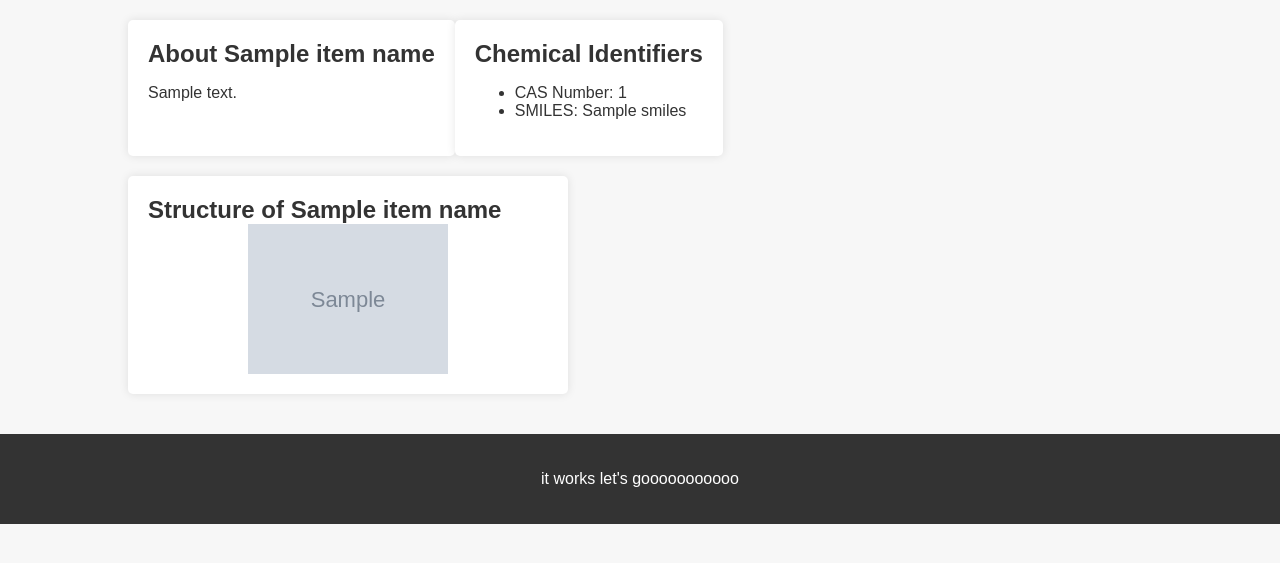
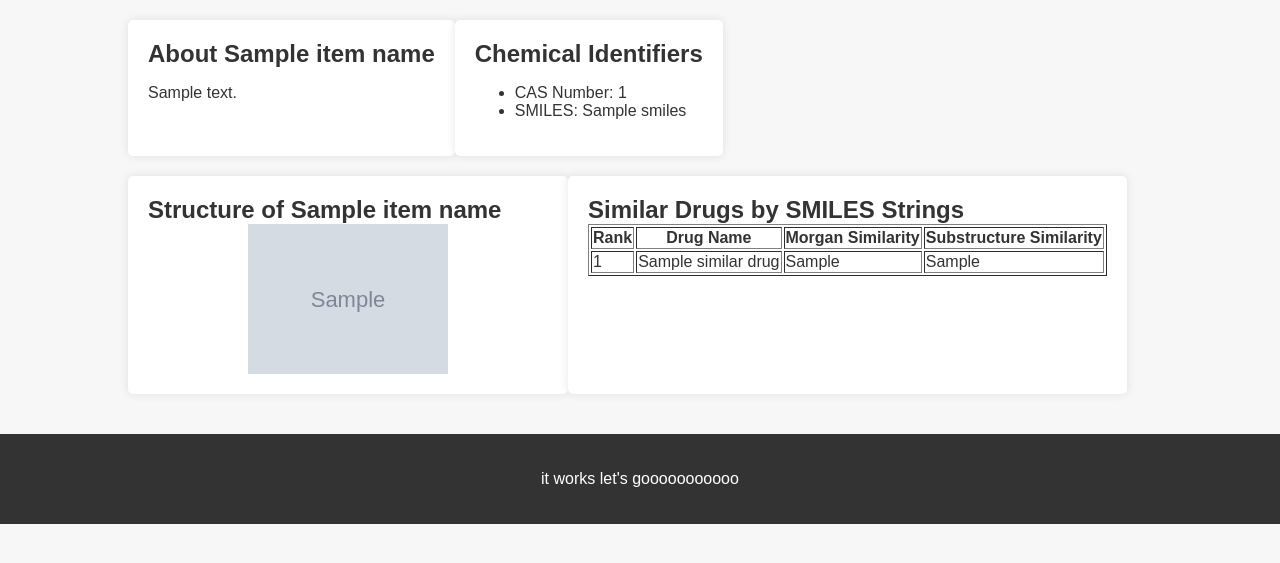
Before and after one commit to chan327/NEW_BiocomputingProject, a Flask app: template templates/results.html in a window 1280 px wide. Shown: the part 127-690 px from the top of the page. Run offline with Flask 3, Linux system fonts and the light colour scheme; the template is opened without the code that fills it: most values are stand-ins (such as "Sample title", 1, 10 or a date in 2020); grey boxes marked "Sample" are stand-in pictures; parts of the project's set-up code (start-up, migrations or seed data) failed here and were passed over.

Commit message:
SMILES similarity comparison completed yay! Takes 30 years to load tho

```diff
--- a/app.py
+++ b/app.py
@@ -1,6 +1,6 @@
 from flask import Flask, request, jsonify, render_template, url_for
-from rdkit import Chem
-from rdkit.Chem import Draw
+from rdkit import Chem, DataStructs
+from rdkit.Chem import AllChem, Draw
 from io import BytesIO
 import os
 
@@ -67,6 +67,115 @@ def generate_molecule_image(smiles_code):
     img_bytes.seek(0)
     return img_bytes
 
+# Function to compare two smiles strings
+def two_smiles(smiles1, smiles2):
+    """-----------------------------------------------------------------------------------------
+    Compare the SMILES strings for two different drugs. Determine the Tanimoto similarity scores for two types of
+    fingerprints: Morgan fingerprints and substructure fingerprints.
+
+    :param smiles1: string, for the inputted drug of interest
+    :param smiles2: string, for the drug in the comprehensive set that will be compared with the inputted drug
+    :return: sims, dictionary containing two key-value pairs (tanimoto_morgan and tanimoto_sub)
+    -----------------------------------------------------------------------------------------"""
+
+    sims = {}
+    # Load molecules from SMILES strings
+    mol1 = Chem.MolFromSmiles(smiles1)
+    mol2 = Chem.MolFromSmiles(smiles2)
+
+    # Check if both molecules were successfully created
+    if mol1 is None or mol2 is None:
+        # One or both of the SMILES strings can't be parsed, return None
+        return None
+
+    try:
+        # Aromatize molecules
+        mol1 = Chem.Mol(mol1)
+        mol2 = Chem.Mol(mol2)
+        Chem.SanitizeMol(mol1)
+        Chem.SanitizeMol(mol2)
+        Chem.Kekulize(mol1)
+        Chem.Kekulize(mol2)
+
+        # Calculate similarity between Morgan fingerprints, radius of 2
+        morgan1 = AllChem.GetMorganFingerprintAsBitVect(mol1, 2)
+        morgan2 = AllChem.GetMorganFingerprintAsBitVect(mol2, 2)
+
+        tanimoto_morgan = DataStructs.TanimotoSimilarity(morgan1, morgan2)
+
+        # Calculate similarity between Substructure fingerprints
+        substrcture1 = Chem.PatternFingerprint(mol1)
+        substructure2 = Chem.PatternFingerprint(mol2)
+
+        tanimoto_sub = DataStructs.TanimotoSimilarity(substrcture1, substructure2)
+        sims['tanimoto_morgan'] = tanimoto_morgan
+        sims['tanimoto_sub'] = tanimoto_sub
+
+    # Exception handling
+    except Exception as e:
+        print(f"Error occurred: {e}")
+        return None
+
+    return sims
+
+
+# Function to determine SMILES similarity among all drugs in the comprehensive dataset
+def smiles_similarity(input, drug_dict):
+    """-----------------------------------------------------------------------------------------
+    Compile the similarity scores of the inputted drug's SMILES string with that of all other drugs in the dataset
+
+    :param input: string, containing the SMILES string for the drug of interest
+    :param drug_dict: dict, containing information for all drugs
+    :return: similarity_list, list of dictionaries containing the similarity scores for each drug
+    -----------------------------------------------------------------------------------------"""
+    similarity_list = []
+    # Iterate over each drug in the drug data
+    for key, value in drug_dict.items():
+        # Check if the drug contains a SMILES string
+        if isinstance(value, dict) and 'smiles' in value:
+            similarity_dict = {}
+            # Calculate similarity score between input SMILES and drug's SMILES
+            try:
+                similarity_score = two_smiles(input, value['smiles'])
+                # Store similarity score for each drug
+                if similarity_score is not None:
+                    similarity_dict[key] = similarity_score
+                    similarity_list.append(similarity_dict)
+            except Exception as e:
+                # print(f"Error occurred for drug '{key}': {e}")
+                pass
+    return similarity_list
+
+# Function to find the top 10 most similar drugs by SMILES
+def most_similar_drugs(similarity_scores):
+    """-----------------------------------------------------------------------------------------
+    Sort the smiles_smiliarity() function output to return the top 10 most similar drugs to the inputted drug
+
+    :param similarity_scores: list of dictionaries containing the similarity scores for each drug
+    :return: ten_drugs_list: list of 10 dictionaries with information about the most similar drugs
+    -----------------------------------------------------------------------------------------"""
+
+    # Combine the list of dictionaries into a dictionary
+    scores = {key: value for dict in similarity_scores for key, value in dict.items()}
+    # Sort drugs by similarity score in descending order
+    # Remove the first item in the list because the most similar drug in the list to the inputted drug will be the
+    # inputted drug itself
+    sorted_drugs = sorted(scores.items(), key=lambda x: max(x[1].values()), reverse=True)[1:]
+    # Store the top 10 most similar drugs and their similarity scores
+    top_ten = sorted_drugs[:10]
+    ten_drugs_list = []
+    for i, (drug, score) in enumerate(top_ten[:10], start=1):
+        drug_dict = {
+            "rank": i,
+            "drug_name": drug,
+            "morgan_similarity": score['tanimoto_morgan'],
+            "substructure_similarity": score['tanimoto_sub']
+        }
+        ten_drugs_list.append(drug_dict)
+
+    return ten_drugs_list
+
+
 @app.route('/')
 def index():
     return render_template('index.html', name='PyCharm')
@@ -75,7 +184,11 @@ def index():
 def item_page(name):
     drug = drugs_dict.get(name)
     if drug:
+        # Define variables relevant to SMILES comparison
         smiles_code = drug['smiles']
+        smiles_similar_drugs = smiles_similarity(smiles_code, drugs_dict)
+        smiles_ten = most_similar_drugs(smiles_similar_drugs)
+        # Creating molecule image
         img_bytes = generate_molecule_image(smiles_code)
         if img_bytes:
             img_bytes.seek(0)
@@ -86,7 +199,8 @@ def item_page(name):
             with open(image_path, 'wb') as img_file:
                 img_file.write(img_bytes.read())
             image_url = url_for('static', filename=f'temp/{name}.jpg')
-            return render_template('results.html', item_name=name, drug=drug, molecule_image=image_url)
+            return render_template('results.html', item_name=name, drug=drug, molecule_image=image_url,
+                                   similar_drugs=smiles_ten)
     return "Item not found", 404
 
 @app.route('/search', methods=['GET'])
--- a/templates/results.html
+++ b/templates/results.html
@@ -86,6 +86,32 @@
             <h2>Structure of {{ item_name }}</h2>
             <a href="#"><img src="{{ molecule_image }}" alt="Molecule Image"></a>
         </div>
+
+        <div class="info-block">
+                <h2>Similar Drugs by SMILES Strings</h2>
+                <table border="1">
+                    <thead>
+                        <tr>
+                            <th>Rank</th>
+                            <th>Drug Name</th>
+                            <th>Morgan Similarity</th>
+                            <th>Substructure Similarity</th>
+                        </tr>
+                    </thead>
+                    <tbody>
+                        {% for similar_drug in similar_drugs %}
+                        <tr>
+                            <td>{{ similar_drug.rank }}</td>
+                            <td>{{ similar_drug.drug_name }}</td>
+                            <td>{{ similar_drug.morgan_similarity }}</td>
+                            <td>{{ similar_drug.substructure_similarity }}</td>
+                        </tr>
+                        {% endfor %}
+                    </tbody>
+                </table>
+
+            </ul>
+        </div>
     </div>
 
     <footer>
--- a/testing_smiles_similarity.py
+++ b/testing_smiles_similarity.py
@@ -10,7 +10,7 @@ smiles2 = "COC1=C(C=CC(=C1)C=O)O"
 mol1 = Chem.MolFromSmiles(smiles1)
 mol2 = Chem.MolFromSmiles(smiles2)
 
-# Aromatize molecules (if needed)
+# Aromatize molecules
 mol1 = Chem.Mol(mol1)
 mol2 = Chem.Mol(mol2)
 Chem.SanitizeMol(mol1)
@@ -32,6 +32,8 @@ sub_fp2 = Chem.PatternFingerprint(mol2)
 
 print("  Tanimoto: %s" % (DataStructs.TanimotoSimilarity(sub_fp1, sub_fp2)))
 
+# Sample code using indigo (had problems downloading this package)
+# Using this website: https://ctr.fandom.com/wiki/Report_the_similarity_between_two_structures#Indigo/Python
 
 # m1 = indigo.loadMolecule("CC(C)C=CCCCCC(=O)NCc1ccc(c(c1)OC)O")
 # m2 = indigo.loadMolecule("COC1=C(C=CC(=C1)C=O)O")
```
